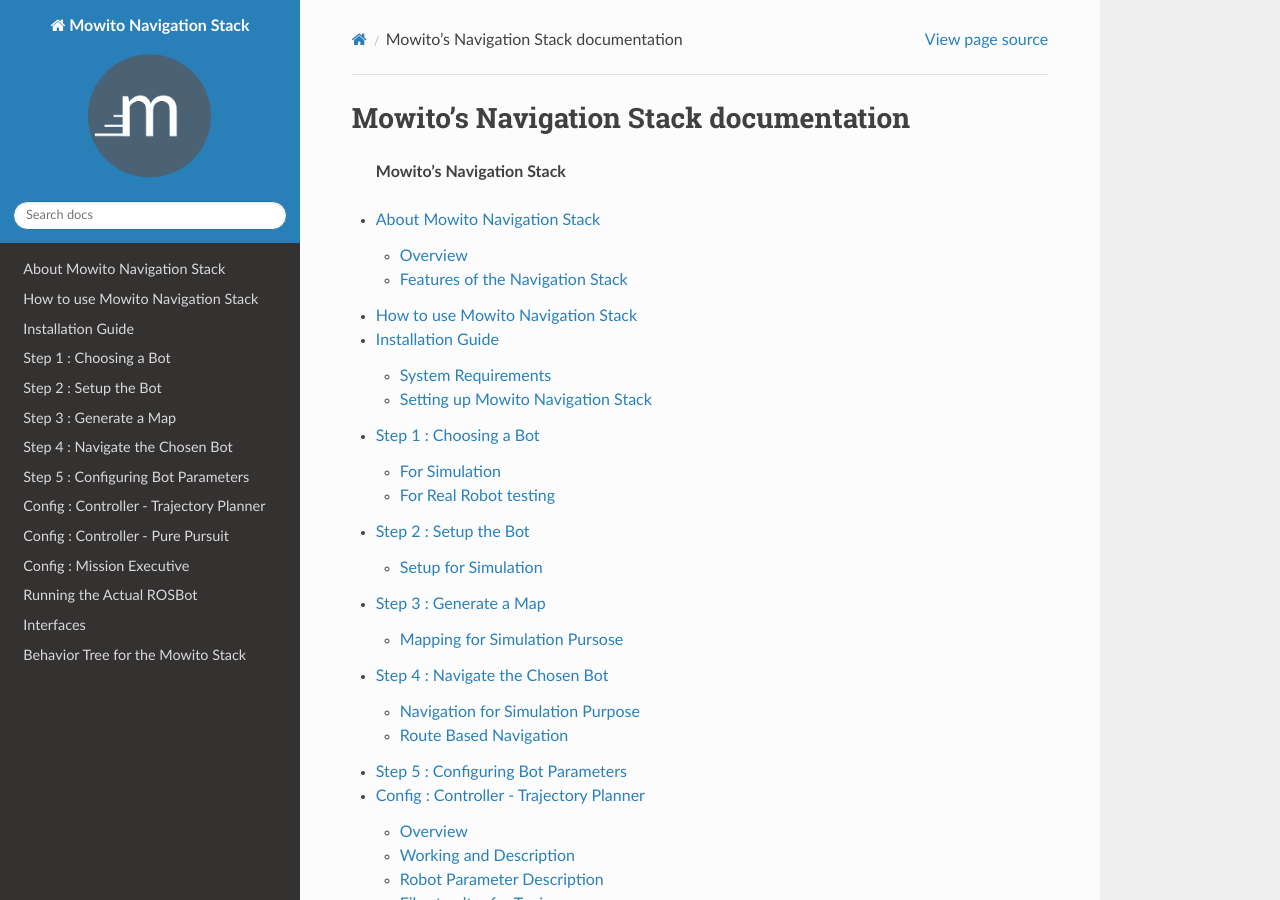
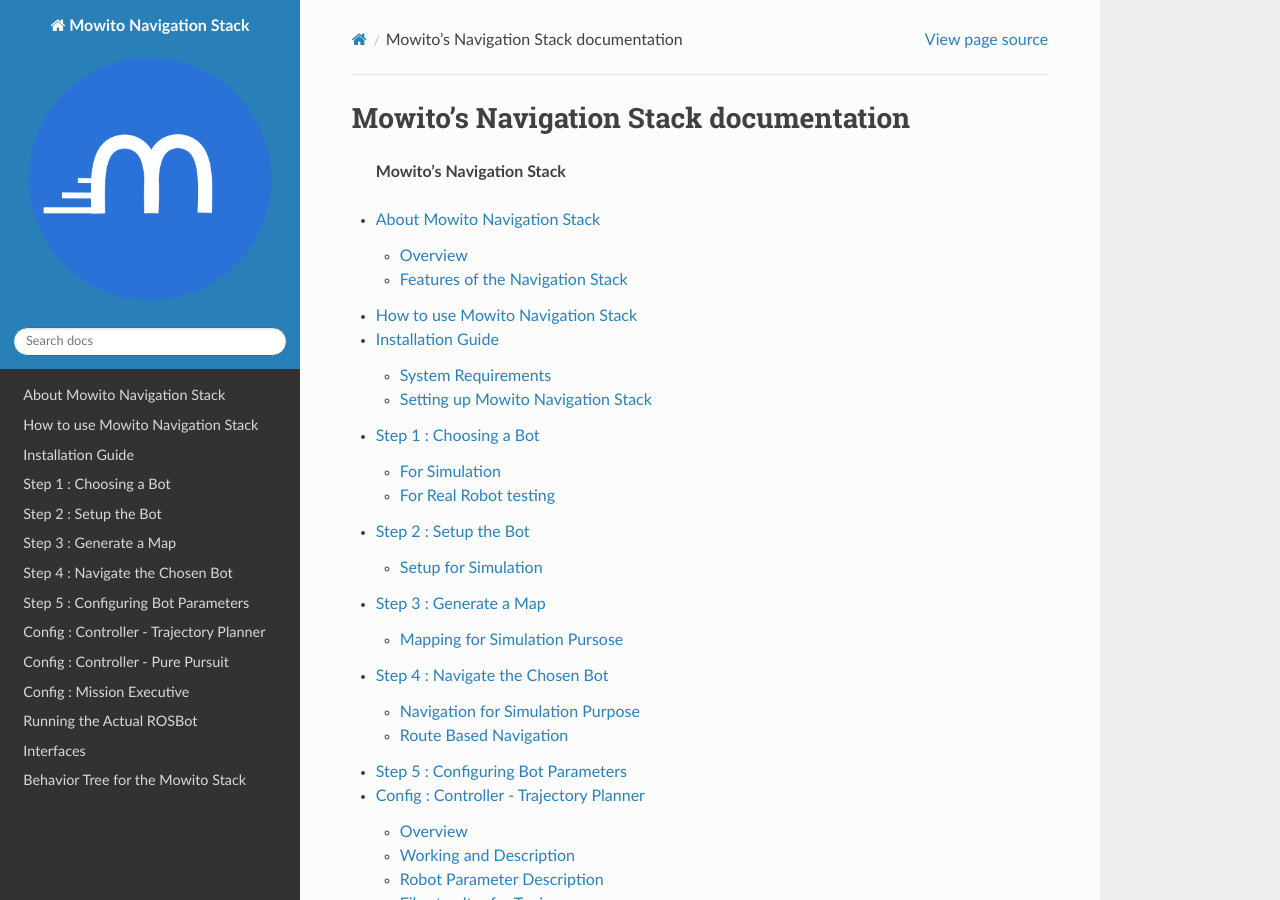
Before and after one commit to mowito/mowito_amd64, a Sphinx documentation site: the page built from docs/source/index.rst, in a window 1280 px wide and 900 px high. Built offline with Sphinx 7.4.7 and the Read the Docs theme 2.0.0, drawn with Linux system fonts in a browser that asks for light colours.

Commit message:
add the updated icon

```diff
--- a/docs/source/conf.py
+++ b/docs/source/conf.py
@@ -87,7 +87,7 @@
     'logo_only': False,
     'navigation_depth': 5,
 }
-html_logo = "Images/logo/m_for_mowito_docs3.png"
+html_logo = "Images/logo/mowito_icon.png"
 # Add any paths that contain custom static files (such as style sheets) here,
 # relative to this directory. They are copied after the builtin static files,
 # so a file named "default.css" will overwrite the builtin "default.css".
```
Also changed, not shown: docs/source/Images/logo/mowito_icon.png (added).
